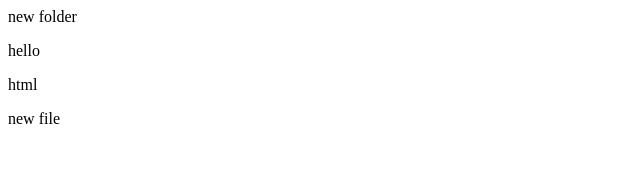
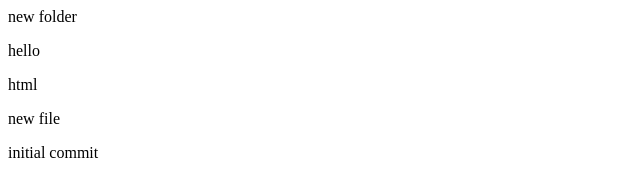
Before and after one commit to AnanyaGBharadwaj/practice2, a plain HTML site: page index.html in a window 1280 px wide. Shown: the whole page, without its empty margins (0-640 px from the left). Drawn offline with Linux system fonts and the light colour scheme.

Commit message:
Update index.html

```diff
--- a/index.html
+++ b/index.html
@@ -2,3 +2,4 @@
 hello
 <p>html</p>
 new file
+<p>initial commit</p>
```
